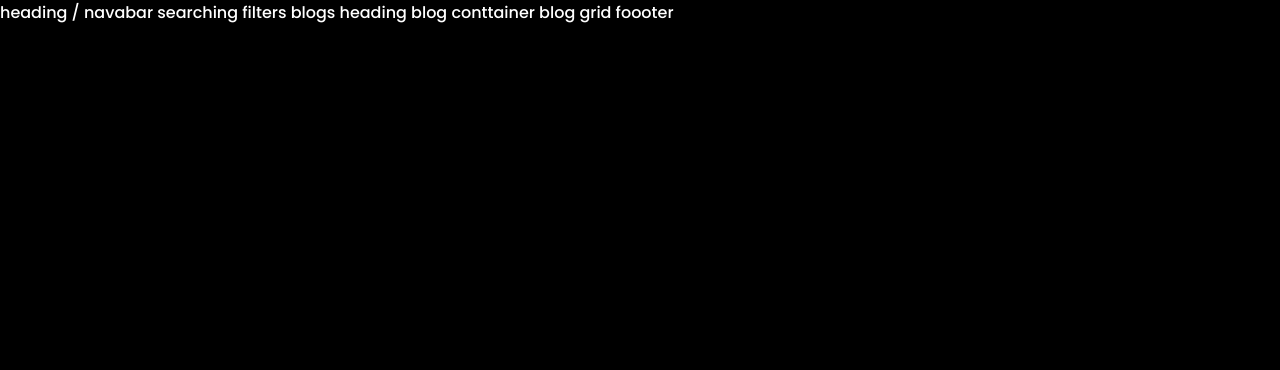
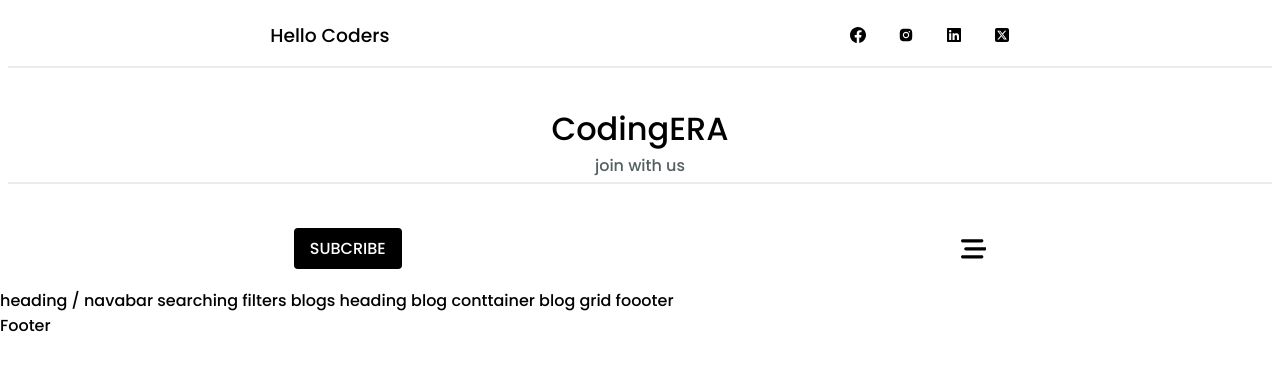
Before and after one commit to sachingavalicoding/Blog-app, a React (Vite) app: page /blogs in a window 1280 px wide. Shown: the top 370 px of the page. Built offline with nearby package versions, Linux system fonts and the light colour scheme.

Commit message:
navbaradd

```diff
--- a/src/App.jsx
+++ b/src/App.jsx
@@ -1,11 +1,13 @@
 import { BrowserRouter, Routes, Route } from "react-router-dom"
 import { SignIn, SignUp, AuthLayout } from "./auth"
 import { About, BlogLayout, Contact, Home } from "./pages"
+import { Navbar, Footer } from "./components/index"
 
 const App = () => {
   return (
     <BrowserRouter>
       {/* Navbar  */}
+      <Navbar />
       <Routes>
         {/*  Private Route  */}
         <Route element={<AuthLayout />}>
@@ -20,6 +22,7 @@ const App = () => {
         <Route path="/blogs" element={<BlogLayout />} />
       </Routes>
       {/*  Footer  */}
+      <Footer />
     </BrowserRouter>
   )
 }
--- /dev/null
+++ b/src/components/footer/Footer.jsx
@@ -0,0 +1,9 @@
+
+
+const Footer = () => {
+    return (
+        <div>Footer</div>
+    )
+}
+
+export default Footer
--- /dev/null
+++ b/src/components/index.js
@@ -0,0 +1,9 @@
+import Navbar from "./navbar/Navbar";
+import Footer from "./footer/Footer";
+import Button from "./ui/button/Button.jsx";
+
+export {
+    Navbar,
+    Footer,
+    Button
+}
--- a/src/components/navbar/Navbar.jsx
+++ b/src/components/navbar/Navbar.jsx
@@ -1,14 +1,49 @@
-
+import { BsFacebook } from "react-icons/bs";
+import { AiFillInstagram } from "react-icons/ai";
+import { FaLinkedin } from "react-icons/fa";
+import { FaSquareXTwitter, FaBarsStaggered } from "react-icons/fa6";
+import { Link } from "react-router-dom";
+import { useState } from "react";
+import "./navbar.css"
 const Navbar = () => {
+    const [Open, setOpen] = useState(false);
     return (
+        <>
             <div className="navbar__container">
-            <div className="top__nav-container">
+                <div className="top__nav-container border-bottom">
                     <h3> Hello Coders </h3>
                     <div className="top__nav-links">
-                    icons
+                        <BsFacebook />
+                        <AiFillInstagram />
+                        <FaLinkedin />
+                        <FaSquareXTwitter />
                     </div>
                 </div>
+                <div className="navbar__heading border-bottom">
+                    <h1>  CodingERA  </h1>
+                    <p> join with us </p>
                 </div>
+                <header className="header__container ">
+                    <button className="btn">SUBCRIBE </button>
+                    <FaBarsStaggered onClick={() => setOpen((prev) => !prev)} />
+                </header>
+
+            </div>
+
+            <div className={` sidebar__container   ${Open ? "show" : "hidden"} `}>
+                <nav>
+                    <Link to={"/"} > Home  </Link>
+                    <Link to={"/about"} >About  </Link>
+                    <Link to={"/blogs"} >Blogs   </Link>
+                    <Link to={"/contact"} >Contact  </Link>
+                    <div className="btn__container">
+                        <button className="btn">Join with us </button>
+                    </div>
+                </nav>
+            </div>
+        </>
+
+
     )
 }
 
--- a/src/components/navbar/navbar.css
+++ b/src/components/navbar/navbar.css
@@ -1,2 +1,101 @@
 .navbar__container {
+  width: 100%;
+  height: 18rem;
+  padding: 0.3rem 0.5rem;
 }
+
+.top__nav-container {
+  width: 100%;
+  display: flex;
+  align-items: center;
+  justify-content: space-around;
+  padding: 1rem 2rem;
+}
+
+.top__nav-links {
+  display: flex;
+  gap: 2rem;
+}
+
+.navbar__heading {
+  width: 100%;
+  text-align: center;
+  padding: 0.3rem 0.5rem;
+  margin-top: 2rem;
+}
+
+.navbar__heading > p {
+  color: var(--text-normal);
+}
+
+.header__container {
+  margin-top: 2rem;
+  width: 100%;
+  height: 4rem;
+  display: flex;
+  align-items: center;
+  justify-content: space-around;
+  padding: 0.3rem 0.4rem;
+}
+
+.header__container > svg {
+  font-size: 1.6rem;
+}
+
+.sidebar__container {
+  width: 20rem;
+
+  display: flex;
+  flex-direction: column;
+  position: fixed;
+  top: 0;
+  right: 0;
+  height: 100vh;
+  box-shadow: rgba(50, 50, 93, 0.25) 0px 2px 5px -1px,
+    rgba(0, 0, 0, 0.3) 0px 1px 3px -1px;
+  background-color: rgb(241, 241, 241);
+  animation-name: nav;
+  animation-duration: 0.3s;
+  animation-timing-function: linear;
+}
+
+.sidebar__container > nav {
+  display: flex;
+  flex-direction: column;
+  gap: 1rem;
+  margin-top: 4rem;
+}
+
+.sidebar__container nav a {
+  padding: 7px 20px;
+  transition: all 0.2s linear;
+}
+
+.sidebar__container nav a:hover {
+  background-color: azure;
+}
+.show {
+  display: flex;
+}
+
+.hidden {
+  display: none;
+}
+@media screen and (max-width: 720px) {
+  .top__nav-links {
+    gap: 1rem;
+  }
+}
+
+@keyframes nav {
+  0% {
+    .sidebar__container {
+      right: 0rem;
+    }
+  }
+  100% {
+    .sidebar__container {
+      right: 20rem;
+    }
+  }
+}
--- a/src/index.css
+++ b/src/index.css
@@ -22,13 +22,20 @@
   --text-dark: #131516;
   --text-normal: #555f61;
   --text-light: #c1c7c9;
+
+  --pd: 5% 10%;
+  --transition: all 0.4s linear;
 }
 
 body {
-  background-color: var(--main-color);
+  background-color: var(--light-color);
   width: 100%;
   min-height: 100vh;
-  color: var(--light-color);
+  color: var(--main-color);
+}
+
+.border-bottom {
+  border-bottom: 2px solid rgba(218, 218, 218, 0.514);
 }
 
 .container {
@@ -53,8 +60,16 @@ body {
   border-radius: 0.25em;
   position: relative;
   transition: all 0.4s linear;
+  background-color: var(--main-color);
+  color: var(--light-color);
 }
 .btn:hover {
+  transform: translateY(-8px);
+}
+svg {
+  transition: var(--transition);
+}
+svg:hover {
   transform: translateY(-8px);
 }
 
```
Lines whose indentation alone changed are shown as unchanged.
